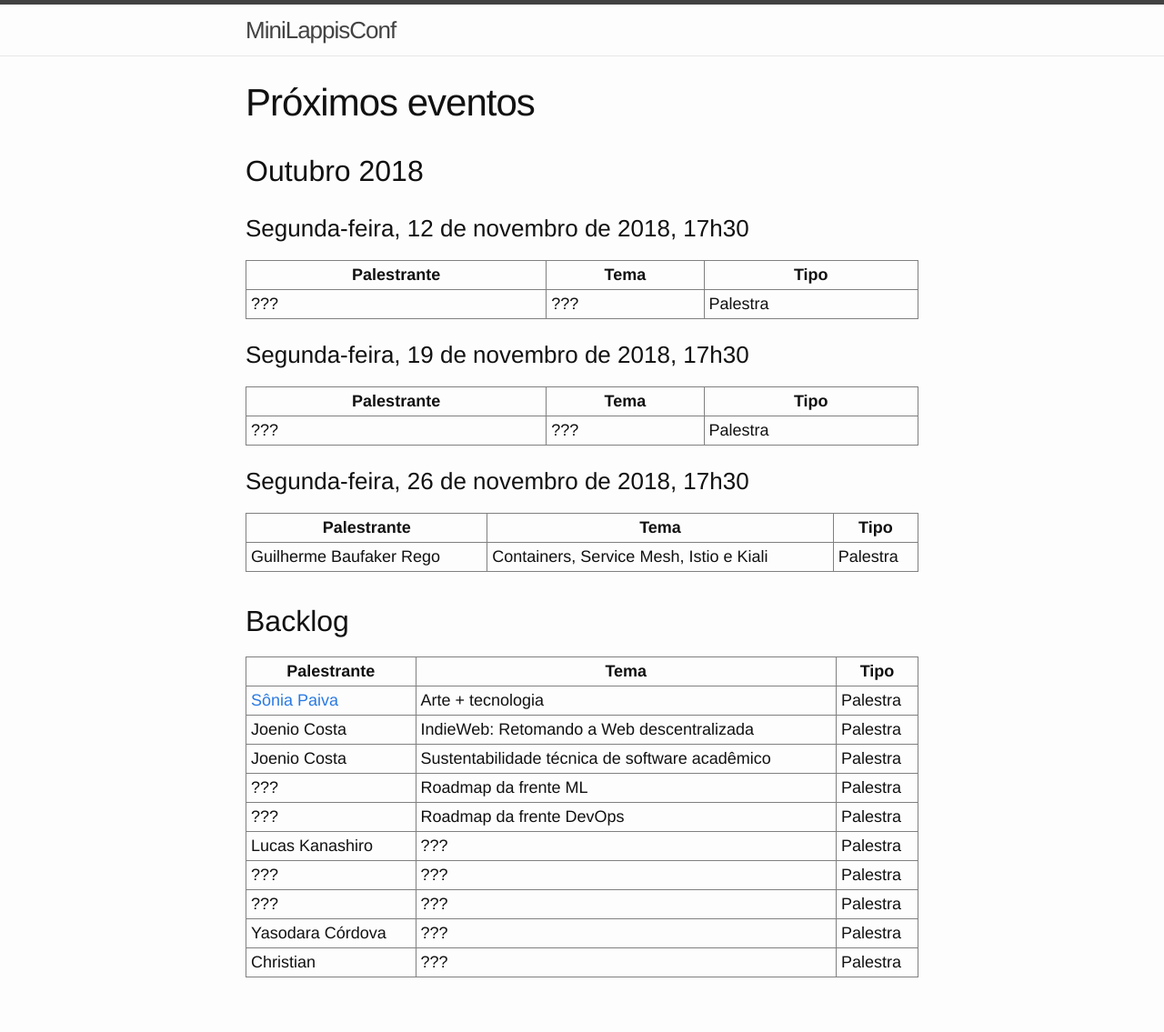
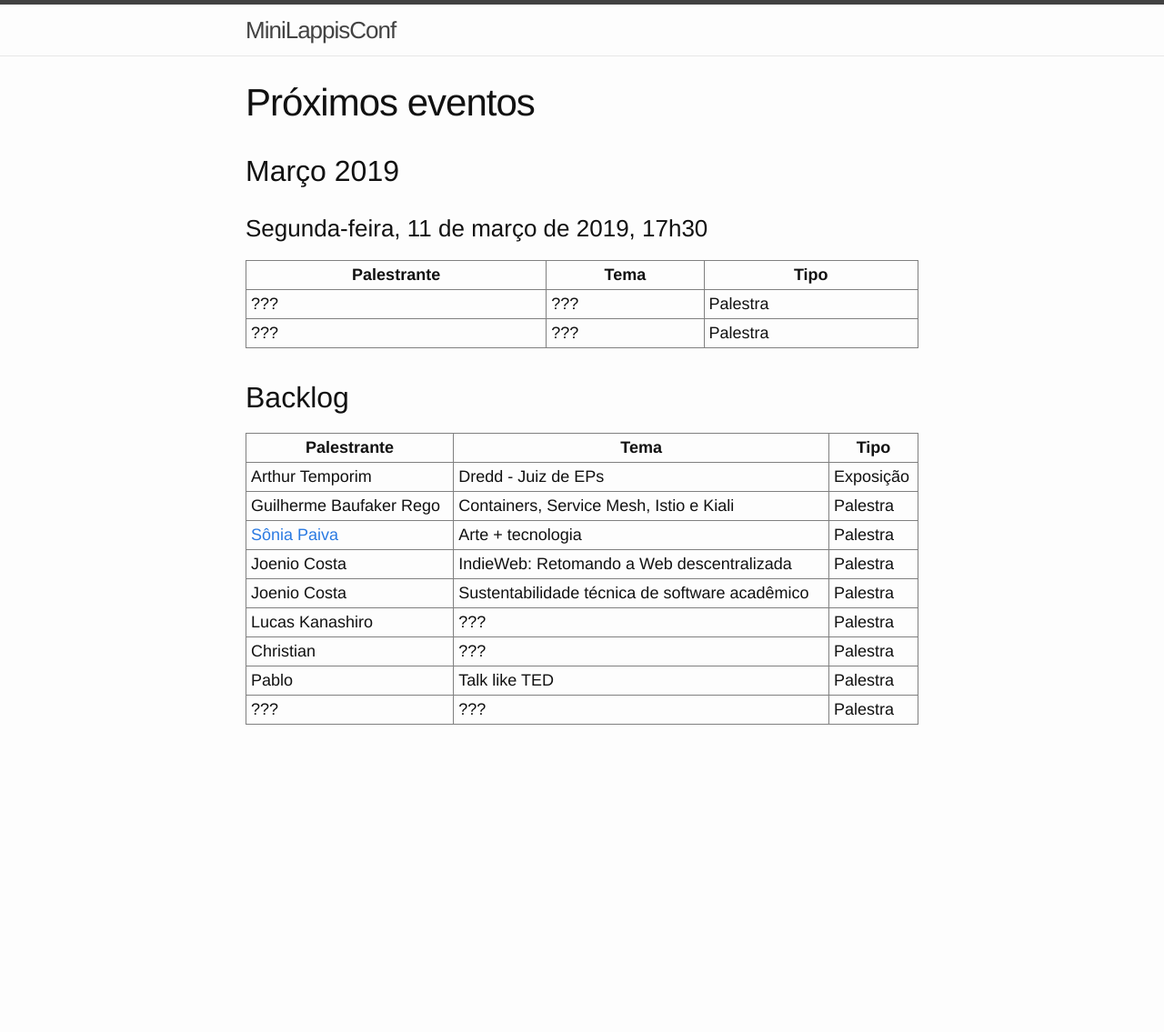
Before and after one commit to lappis-unb/MiniLappisConf, a Jekyll site: the page built from agenda.md, in a window 1280 px wide. Shown: the whole page at 91% size. Built offline with Jekyll 4.4.1, drawn with Linux system fonts in a browser that asks for light colours; after the commit the page ends 900 px from its top, so only the background shows below that.

Commit message:
fechando agenda de 2018 e planejando retorno em 11/03/2019

```diff
--- a/agenda.md
+++ b/agenda.md
@@ -2,37 +2,25 @@
 title: Próximos eventos
 ---
 
-## Outubro 2018
+## Março 2019
 
-### Segunda-feira, 12 de novembro de 2018, 17h30
+### Segunda-feira, 11 de março de 2019, 17h30
 
 | Palestrante     | Tema                                            | Tipo     |
 | --------------- | ----------------------------------------------- | -------- |
 | ???             | ???                                             | Palestra |
-
-### Segunda-feira, 19 de novembro de 2018, 17h30
-
-| Palestrante     | Tema                                            | Tipo     |
-| --------------- | ----------------------------------------------- | -------- |
 | ???             | ???                                             | Palestra |
-
-### Segunda-feira, 26 de novembro de 2018, 17h30
-
-| Palestrante     | Tema                                            | Tipo     |
-| --------------- | ----------------------------------------------- | -------- |
-| Guilherme Baufaker Rego | Containers, Service Mesh, Istio e Kiali | Palestra |
 
 ## Backlog
 
 | Palestrante     | Tema                                             | Tipo     |
 | --------------- | ------------------------------------------------ | -------- |
+| Arthur Temporim | Dredd - Juiz de EPs                              | Exposição|
+| Guilherme Baufaker Rego | Containers, Service Mesh, Istio e Kiali  | Palestra |
 | [Sônia Paiva](https://www.facebook.com/ltcunb) | Arte + tecnologia | Palestra |
 | Joenio Costa    | IndieWeb: Retomando a Web descentralizada        | Palestra |
 | Joenio Costa    | Sustentabilidade técnica de software acadêmico   | Palestra |
-| ???             | Roadmap da frente ML                             | Palestra |
-| ???             | Roadmap da frente DevOps                         | Palestra |
 | Lucas Kanashiro | ???                                              | Palestra |
+| Christian       | ???                                              | Palestra |
+| Pablo           | Talk like TED                                    | Palestra |
 | ???             | ???                                              | Palestra |
-| ???             | ???                                              | Palestra |
-| Yasodara Córdova| ???                                              | Palestra |
-| Christian       | ???                                              | Palestra |
```
Also changed, not shown: index.md (+4 -8 lines), passados.md (+4 -0 lines).
